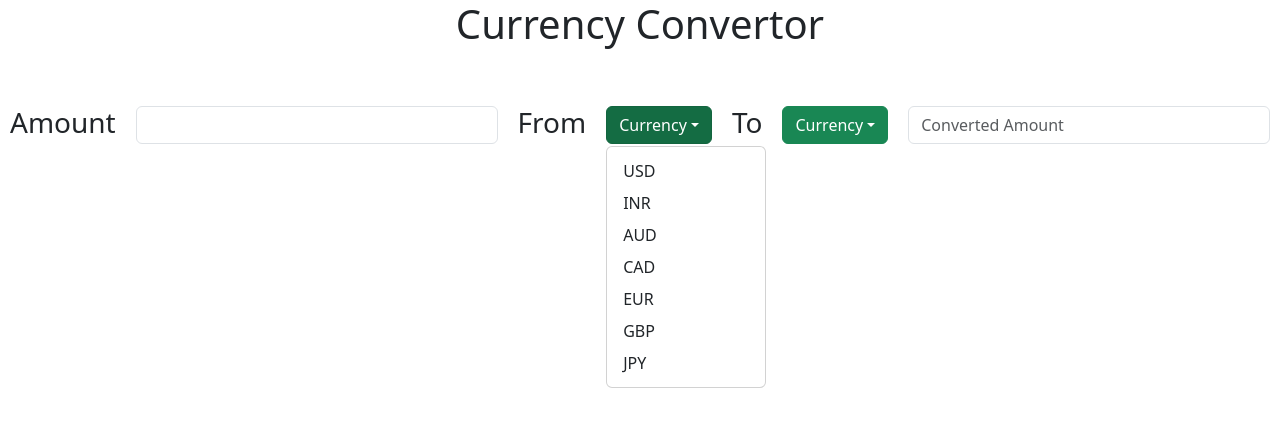
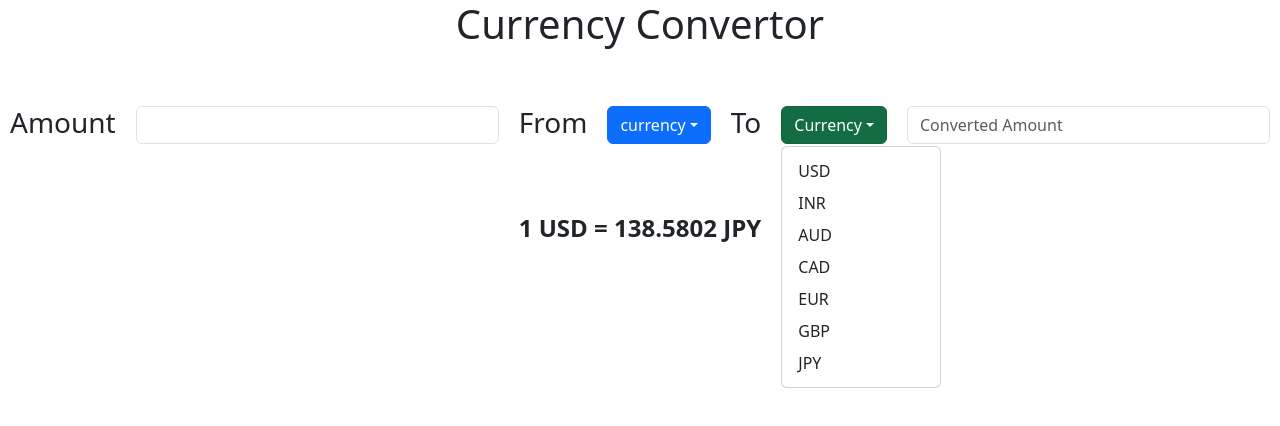
Before and after one commit to ruchikaroy/currency_convertor, a React (Vite) app: page / in a window 1280 px wide. Both pictures are taken after a click on the button "Currency". Shown: the top 426 px of the page. Built offline with nearby package versions, Linux system fonts and the light colour scheme.

Commit message:
WIP to change the currency name in the dropdown list

```diff
--- a/src/CurrencyConvertor.tsx
+++ b/src/CurrencyConvertor.tsx
@@ -1,8 +1,14 @@
+import { useState } from "react";
+import { DropdownButton } from "react-bootstrap";
 import Dropdown from "react-bootstrap/Dropdown";
 import Form from "react-bootstrap/Form";
 import InputGroup from "react-bootstrap/InputGroup";
 
 const CurrencyConvertor = () => {
+  const currenciesName = ["USD", "INR", "AUD", "CAD", "EUR", "GBP", "JPY"];
+
+  const [selectSourceCurrency, setSelectedSourceCurrency] = useState("");
+
   return (
     <>
       <h1 className="text-center">Currency Convertor</h1>
@@ -18,18 +24,18 @@ const CurrencyConvertor = () => {
         </InputGroup>
         <h3 style={{ margin: "0 10px" }}>From</h3>
         <Dropdown>
-          <Dropdown.Toggle variant="success" id="dropdown-basic">
-            Currency
-          </Dropdown.Toggle>
-          <Dropdown.Menu>
-            <Dropdown.Item href="#/action-2">USD</Dropdown.Item>
-            <Dropdown.Item href="#/action-3">INR</Dropdown.Item>
-            <Dropdown.Item href="#/action-3">AUD</Dropdown.Item>
-            <Dropdown.Item href="#/action-3">CAD</Dropdown.Item>
-            <Dropdown.Item href="#/action-3">EUR</Dropdown.Item>
-            <Dropdown.Item href="#/action-3">GBP</Dropdown.Item>
-            <Dropdown.Item href="#/action-3">JPY</Dropdown.Item>
-          </Dropdown.Menu>
+          <DropdownButton title="currency">
+            <Dropdown.Menu>
+              {currenciesName.map((currency) => (
+                <Dropdown.Item
+                  key={currency}
+                  onClick={(event) => console.log(event)}
+                >
+                  {currency}
+                </Dropdown.Item>
+              ))}
+            </Dropdown.Menu>
+          </DropdownButton>
         </Dropdown>
         <h3 style={{ margin: "0 10px" }}>To</h3>
         <Dropdown>
@@ -37,19 +43,23 @@ const CurrencyConvertor = () => {
             Currency
           </Dropdown.Toggle>
           <Dropdown.Menu>
-            <Dropdown.Item href="#/action-2">USD</Dropdown.Item>
-            <Dropdown.Item href="#/action-3">INR</Dropdown.Item>
-            <Dropdown.Item href="#/action-3">AUD</Dropdown.Item>
-            <Dropdown.Item href="#/action-3">CAD</Dropdown.Item>
-            <Dropdown.Item href="#/action-3">EUR</Dropdown.Item>
-            <Dropdown.Item href="#/action-3">GBP</Dropdown.Item>
-            <Dropdown.Item href="#/action-3">JPY</Dropdown.Item>
+            {currenciesName.map((currency) => (
+              <Dropdown.Item
+                key={currency}
+                onClick={() => setSelectedSourceCurrency(currency)}
+              >
+                {currency}
+              </Dropdown.Item>
+            ))}
           </Dropdown.Menu>
         </Dropdown>
         <InputGroup className="mb-3" style={{ margin: "0 10px" }}>
           <Form.Control placeholder="Converted Amount" />
         </InputGroup>
       </div>
+      <p className="fs-4 fw-bold text-center" style={{ margin: "50px" }}>
+        1 USD = 138.5802 JPY
+      </p>
     </>
   );
 };
```
